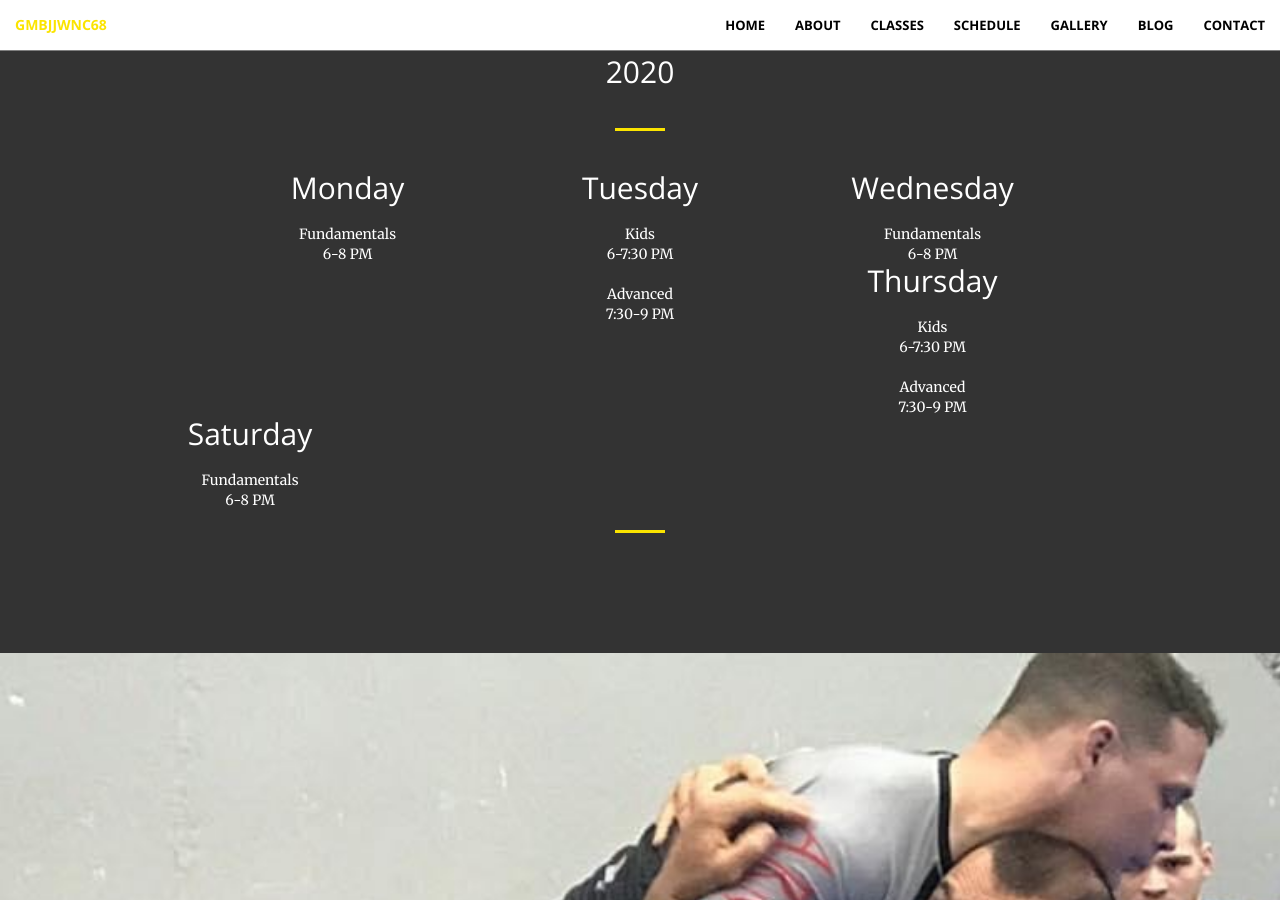
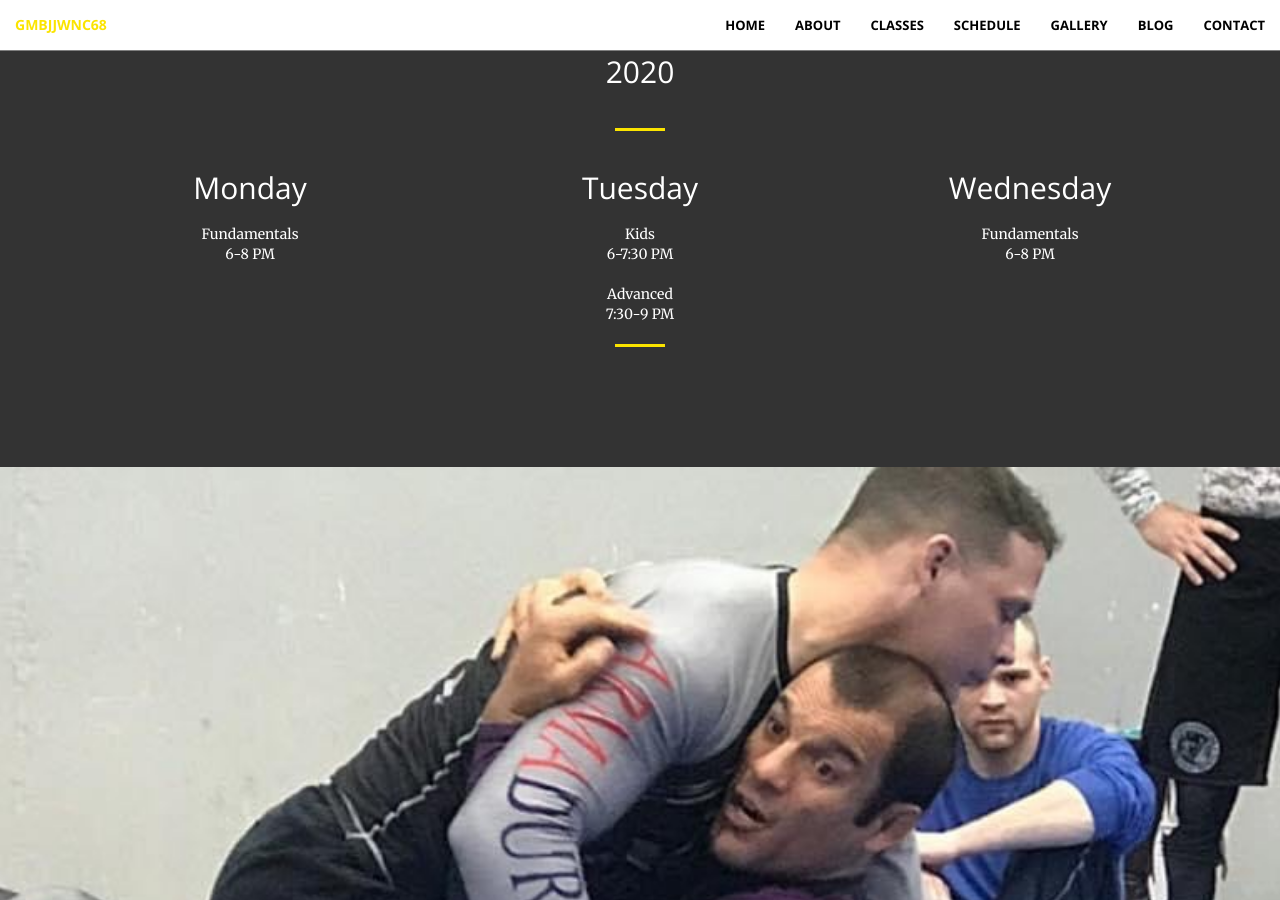
Before and after one commit to gmbjjwnc68/gmbjjwnc68.github.io, a Jekyll site: the page built from schedule.html, in a window 1280 px wide and 900 px high, scrolled down 1017 px. Built offline with Jekyll 4.4.1, drawn with Linux system fonts in a browser that asks for light colours.

Commit message:
Schedule spacing

```diff
--- a/_includes/class_schedule.html
+++ b/_includes/class_schedule.html
@@ -39,7 +39,7 @@
                     <br>
                 </div>
                 <div class="row">
-                    <div class="col-lg-2 col-lg-offset-2 text-center">
+                    <div class="col-lg-4 text-center">
                         <h2>Monday</h2>
                         <br>
                         <ul>
@@ -47,7 +47,7 @@
                             <li>6-8 PM</li>
                         </ul>
                     </div>
-                    <div class="col-lg-2 col-lg-offset-1 text-center">
+                    <div class="col-lg-4 text-center">
                         <h2>Tuesday</h2>
                         <br>
                         <ul>
@@ -58,31 +58,8 @@
                             <li>7:30-9 PM</li>
                         </ul>
                     </div>
-                    <div class="col-lg-2 col-lg-offset-1 text-center">
+                    <div class="col-lg-4 text-center">
                         <h2>Wednesday</h2>
-                        <br>
-                        <ul>
-                            <li>Fundamentals</li>
-                            <li>6-8 PM</li>
-                        </ul>
-                    </div>
-<!--                 </div>
-                <br>
-                <br>
-                <div class="row"> -->
-                    <div class="col-lg-2 col-lg-offset-1 text-center">
-                        <h2>Thursday</h2>
-                        <br>
-                        <ul>
-                            <li>Kids</li>
-                            <li>6-7:30 PM</li>
-                            <br>
-                            <li>Advanced</li>
-                            <li>7:30-9 PM</li>
-                        </ul>
-                    </div>
-                    <div class="col-lg-2 col-lg-offset-1 text-center">
-                        <h2>Saturday</h2>
                         <br>
                         <ul>
                             <li>Fundamentals</li>
--- a/_includes/class_schedule_footer.html
+++ b/_includes/class_schedule_footer.html
@@ -12,7 +12,7 @@
               /*max-width: 100%;*/
               position: relative;
               background-size: cover;
-              background-position: left;
+              background-position: center;
               background-clip: content-box;
               background-attachment: fixed;
               @include background-cover;
```
